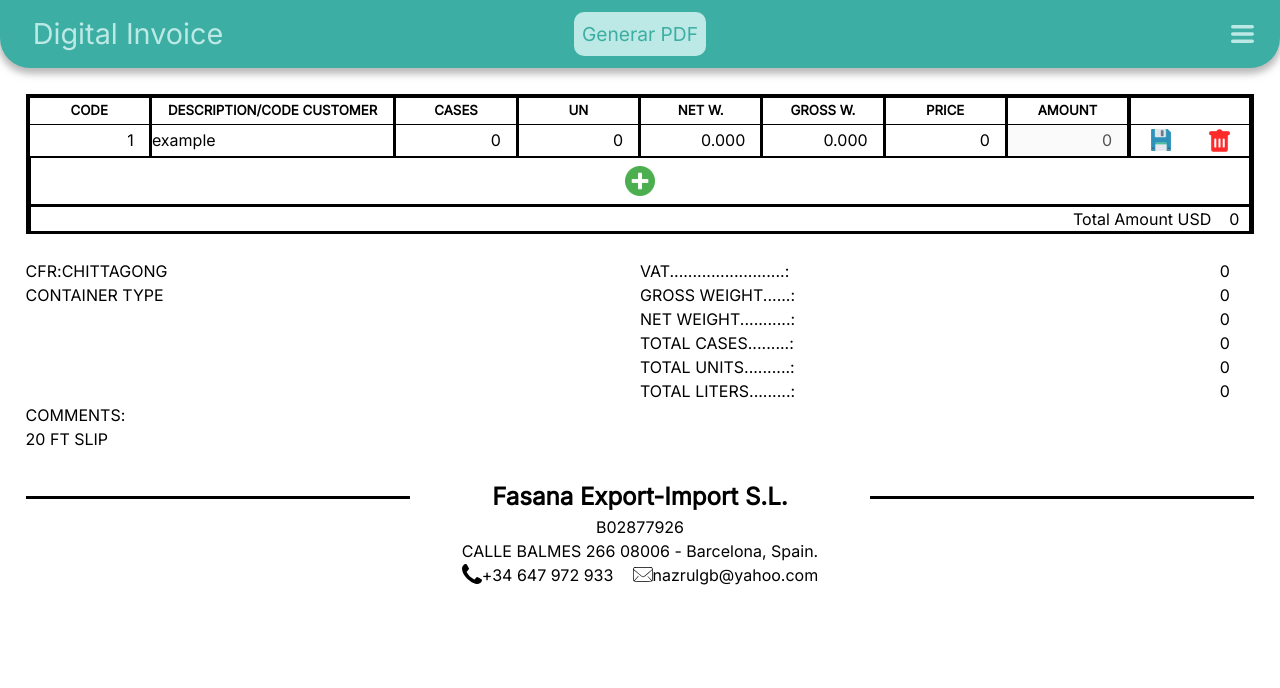
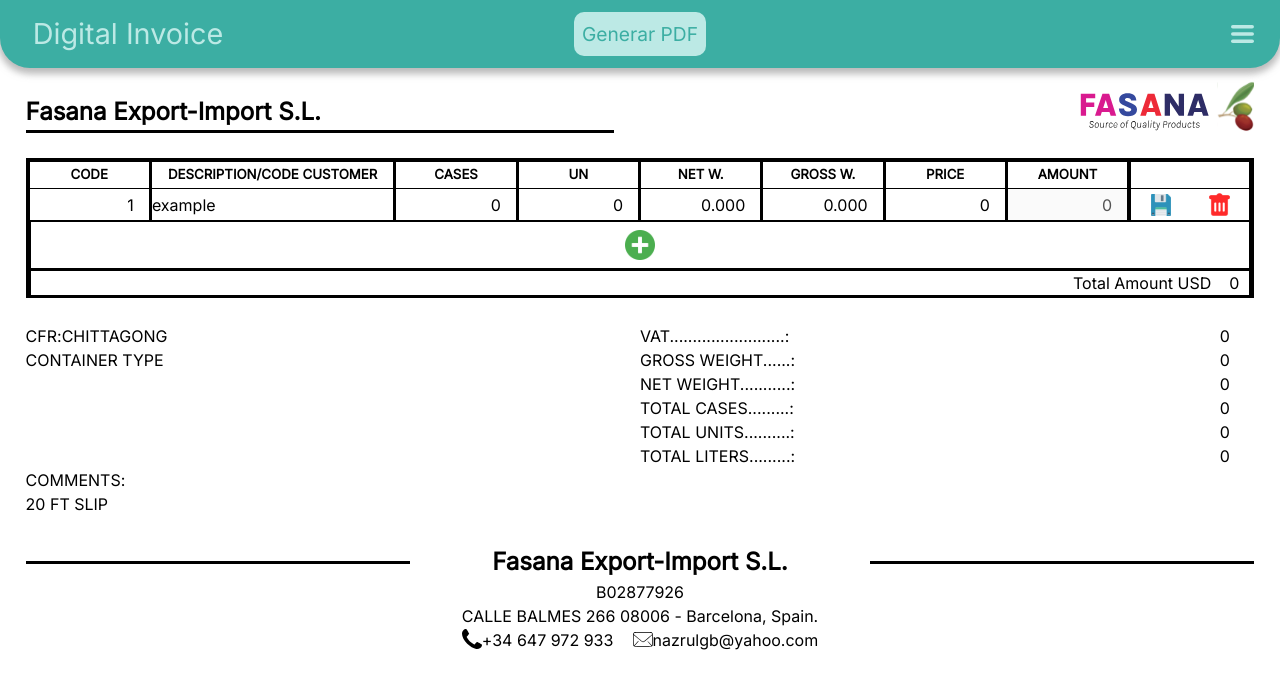
Before and after one commit to PDFgenerator/PDFgenerator.github.io, a React (Create React App) app: page / in a window 1280 px wide. Shown: the top 688 px of the page. Built offline with nearby package versions, Linux system fonts and the light colour scheme.

Commit message:
link component Header in app

```diff
--- a/src/App/App.js
+++ b/src/App/App.js
@@ -2,11 +2,13 @@
 import Nav from './Nav/nav.jsx';
 import Table from './Inovoice/table.jsx';
 import Footer from './Inovoice/Footer/footer';
+import Header from './Inovoice/Header/header';
 
 function App() {
   return (
     <div className={css.ContainerApp}>
       <Nav />
+      <Header />
       <Table />
       <Footer />
     </div>
```
